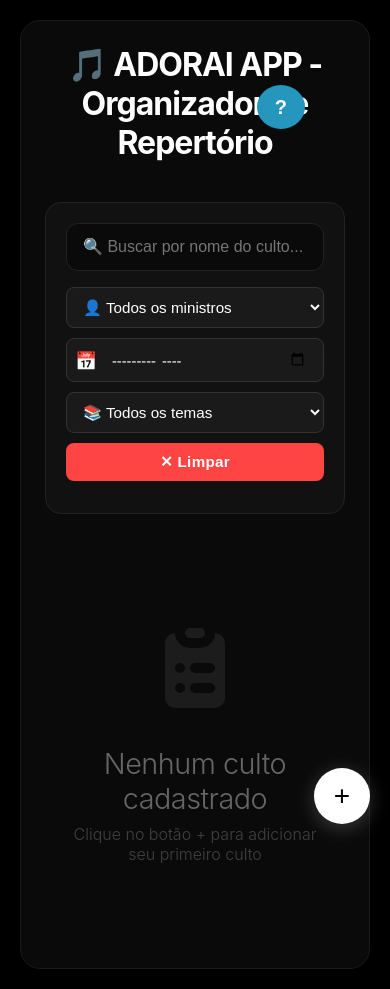
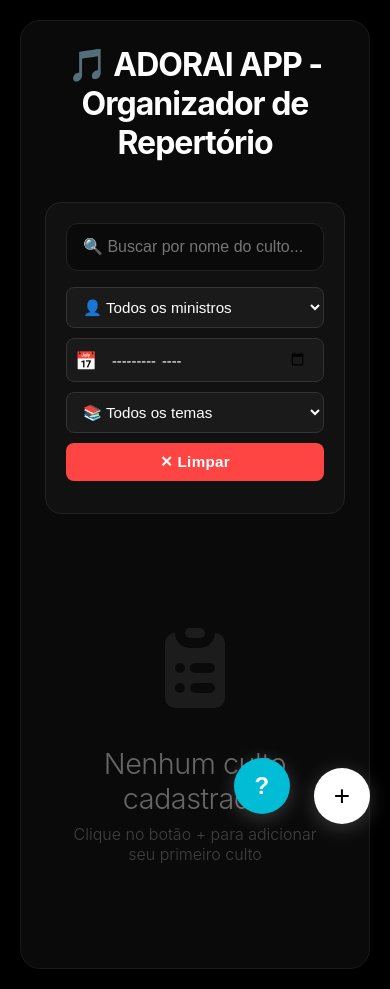
Before and after one commit to lucasrmonteiro07/repertorio-culto, a plain HTML site: page index.html in a window 390 px wide. Drawn offline with Linux system fonts and the light colour scheme.

Commit message:
style: ajustar botão de ajuda para formato flutuante em ciano ao lado do botão de adição

```diff
--- a/index.html
+++ b/index.html
@@ -615,30 +615,51 @@
             transform: scale(1.05);
         }
 
-        /* Botão de Ajuda/Referência */
-        .btn-ajuda {
-            position: absolute;
-            top: 40px;
-            right: 40px;
-            width: 44px;
-            height: 44px;
+        /* Botões Flutuantes */
+        .btn-float {
+            position: fixed;
+            bottom: 30px;
+            width: 64px;
+            height: 64px;
             border-radius: 50%;
-            background: #2596be;
-            color: #ffffff;
-            border: none;
-            font-size: 20px;
-            cursor: pointer;
+            color: #000000;
+            font-size: 32px;
             display: flex;
             align-items: center;
             justify-content: center;
+            box-shadow: 0 4px 20px rgba(255,255,255,0.2);
+            cursor: pointer;
+            border: none;
             transition: all 0.3s ease;
+            z-index: 1000;
+            font-weight: 300;
+        }
+
+        /* Botão de Ajuda (Referência) - Ciano */
+        .btn-float.btn-ajuda {
+            right: 110px;
+            background: #00bcd4;
+            color: #ffffff;
             font-weight: 700;
-        }
-
-        .btn-ajuda:hover {
-            background: #1a7fa0;
-            transform: scale(1.1);
-            box-shadow: 0 4px 12px rgba(37, 150, 190, 0.4);
+            font-size: 28px;
+            z-index: 1001;
+        }
+
+        .btn-float.btn-ajuda:hover {
+            background: #00acc1;
+            transform: scale(1.08);
+            box-shadow: 0 6px 30px rgba(0, 188, 212, 0.4);
+        }
+
+        /* Botão de Adição - Branco */
+        .btn-float.btn-adicionar {
+            right: 30px;
+            background: #ffffff;
+        }
+
+        .btn-float.btn-adicionar:hover {
+            transform: scale(1.05);
+            box-shadow: 0 6px 30px rgba(255,255,255,0.3);
         }
 
         .header-title {
@@ -657,12 +678,19 @@
                 flex-direction: column;
             }
 
-            .btn-float {
-                bottom: 20px;
+            .btn-float.btn-ajuda {
+                right: 100px;
+                width: 56px;
+                height: 56px;
+                font-size: 24px;
+            }
+
+            .btn-float.btn-adicionar {
                 right: 20px;
                 width: 56px;
                 height: 56px;
                 font-size: 28px;
+                bottom: 20px;
             }
 
             .container {
@@ -683,10 +711,7 @@
     <div class="container">
         <!-- PÁGINA INICIAL: LISTA DE CULTOS -->
         <div id="paginaInicial" class="page active">
-            <div class="header-title">
-                <h1>🎵 ADORAI APP - Organizador de Repertório</h1>
-                <button class="btn-ajuda" onclick="irParaReferencia()" title="Tabelas de Referência Musical">?</button>
-            </div>
+            <h1>🎵 ADORAI APP - Organizador de Repertório</h1>
 
             <!-- BUSCA E FILTROS -->
             <div class="busca-filtros-container">
@@ -1012,8 +1037,9 @@
         </div>
     </div>
 
-    <!-- Botão flutuante para adicionar novo culto -->
-    <button class="btn-float" onclick="irParaFormulario()" title="Novo Culto">+</button>
+    <!-- Botões flutuantes -->
+    <button class="btn-float btn-ajuda" onclick="irParaReferencia()" title="Tabelas de Referência Musical">?</button>
+    <button class="btn-float btn-adicionar" onclick="irParaFormulario()" title="Novo Culto">+</button>
 
     <script>
         let musicaIndex = 0;
```
Also changed, not shown: public/index.html (+52 -26 lines).
